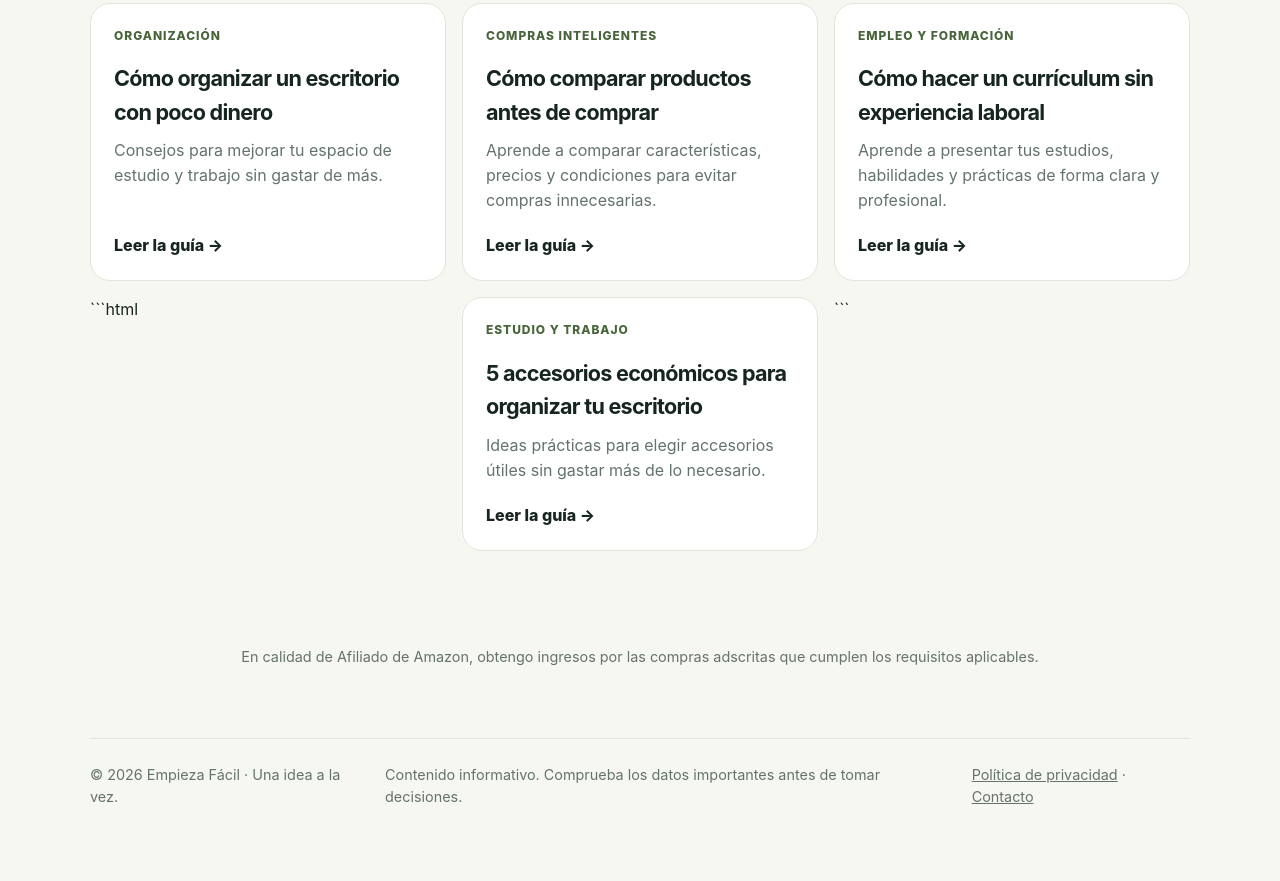
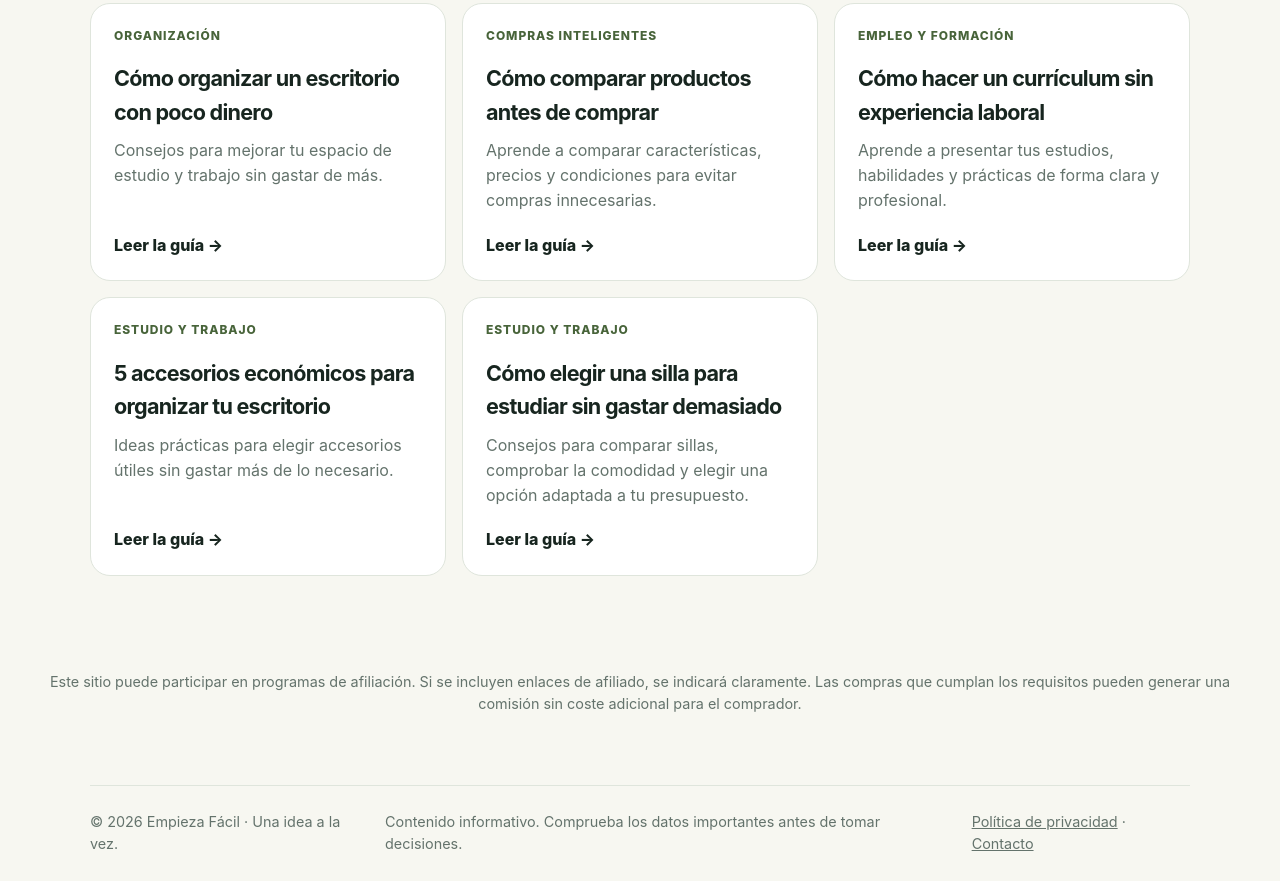
Before and after one commit to hechchekka-dot/hechchekka, a plain HTML site: page index.html in a window 1280 px wide. Shown: the part 2592-3473 px from the top of the page. Before the commit the page ends 3426 px from the top, so only its background shows below. Drawn offline with Linux system fonts and the light colour scheme.

Commit message:
Update index.html

````diff
--- a/index.html
+++ b/index.html
@@ -72,7 +72,7 @@ a{color:inherit}
 <body>
 
 <header class="wrap nav">
-  <a class="logo" href="#" style="text-decoration:none"><span>+</span>empieza fácil</a>
+  <a class="logo" href="index.html" style="text-decoration:none"><span>+</span>empieza fácil</a>
   <nav class="navlinks" aria-label="Navegación">
     <a href="#guias">Guías</a>
     <a href="#calculadora">Herramienta</a>
@@ -183,6 +183,7 @@ a{color:inherit}
     </div>
     <p>Guías sencillas para organizar tu dinero, buscar trabajo y preparar tu espacio de estudio.</p>
   </div>
+
   <div class="cards">
     <article class="card">
       <div class="tag">Dinero</div>
@@ -190,30 +191,35 @@ a{color:inherit}
       <p>Un método sencillo para controlar ingresos y gastos.</p>
       <a href="organizar-dinero.html">Leer la guía →</a>
     </article>
+
     <article class="card">
       <div class="tag">Trabajo</div>
       <h3>Cómo encontrar trabajo por Internet</h3>
       <p>Consejos para buscar empleo, preparar el currículum y evitar ofertas falsas.</p>
       <a href="encontrar-trabajo.html">Leer el artículo →</a>
     </article>
+
     <article class="card">
       <div class="tag">Estudio y trabajo</div>
       <h3>Accesorios para estudiar y trabajar desde casa</h3>
       <p>Ideas prácticas para organizar tu espacio de estudio y trabajo.</p>
       <a href="accesorios-estudiar-trabajar.html">Leer el artículo →</a>
     </article>
+
     <article class="card">
       <div class="tag">Organización</div>
       <h3>Cómo organizar un escritorio con poco dinero</h3>
       <p>Consejos para mejorar tu espacio de estudio y trabajo sin gastar de más.</p>
       <a href="guia-escritorio-productivo.html">Leer la guía →</a>
     </article>
+
     <article class="card">
       <div class="tag">Compras inteligentes</div>
       <h3>Cómo comparar productos antes de comprar</h3>
       <p>Aprende a comparar características, precios y condiciones para evitar compras innecesarias.</p>
       <a href="como-comparar-productos.html">Leer la guía →</a>
     </article>
+
     <article class="card">
       <div class="tag">Empleo y formación</div>
       <h3>Cómo hacer un currículum sin experiencia laboral</h3>
@@ -221,21 +227,25 @@ a{color:inherit}
       <a href="curriculum-sin-experiencia.html">Leer la guía →</a>
     </article>
 
+    <article class="card">
+      <div class="tag">Estudio y trabajo</div>
+      <h3>5 accesorios económicos para organizar tu escritorio</h3>
+      <p>Ideas prácticas para elegir accesorios útiles sin gastar más de lo necesario.</p>
+      <a href="mejores-accesorios-escritorio.html">Leer la guía →</a>
+    </article>
 
-```html
-<article class="card">
-  <div class="tag">Estudio y trabajo</div>
-  <h3>5 accesorios económicos para organizar tu escritorio</h3>
-  <p>Ideas prácticas para elegir accesorios útiles sin gastar más de lo necesario.</p>
-  <a href="mejores-accesorios-escritorio.html">Leer la guía →</a>
-</article>
-```
+    <article class="card">
+      <div class="tag">Estudio y trabajo</div>
+      <h3>Cómo elegir una silla para estudiar sin gastar demasiado</h3>
+      <p>Consejos para comparar sillas, comprobar la comodidad y elegir una opción adaptada a tu presupuesto.</p>
+      <a href="como-elegir-silla-estudiar.html">Leer la guía →</a>
+    </article>
   </div>
 </section>
 </main>
 
 <p class="aviso-afiliados">
-  En calidad de Afiliado de Amazon, obtengo ingresos por las compras adscritas que cumplen los requisitos aplicables.
+  Este sitio puede participar en programas de afiliación. Si se incluyen enlaces de afiliado, se indicará claramente. Las compras que cumplan los requisitos pueden generar una comisión sin coste adicional para el comprador.
 </p>
 
 <footer class="wrap footer">
````
